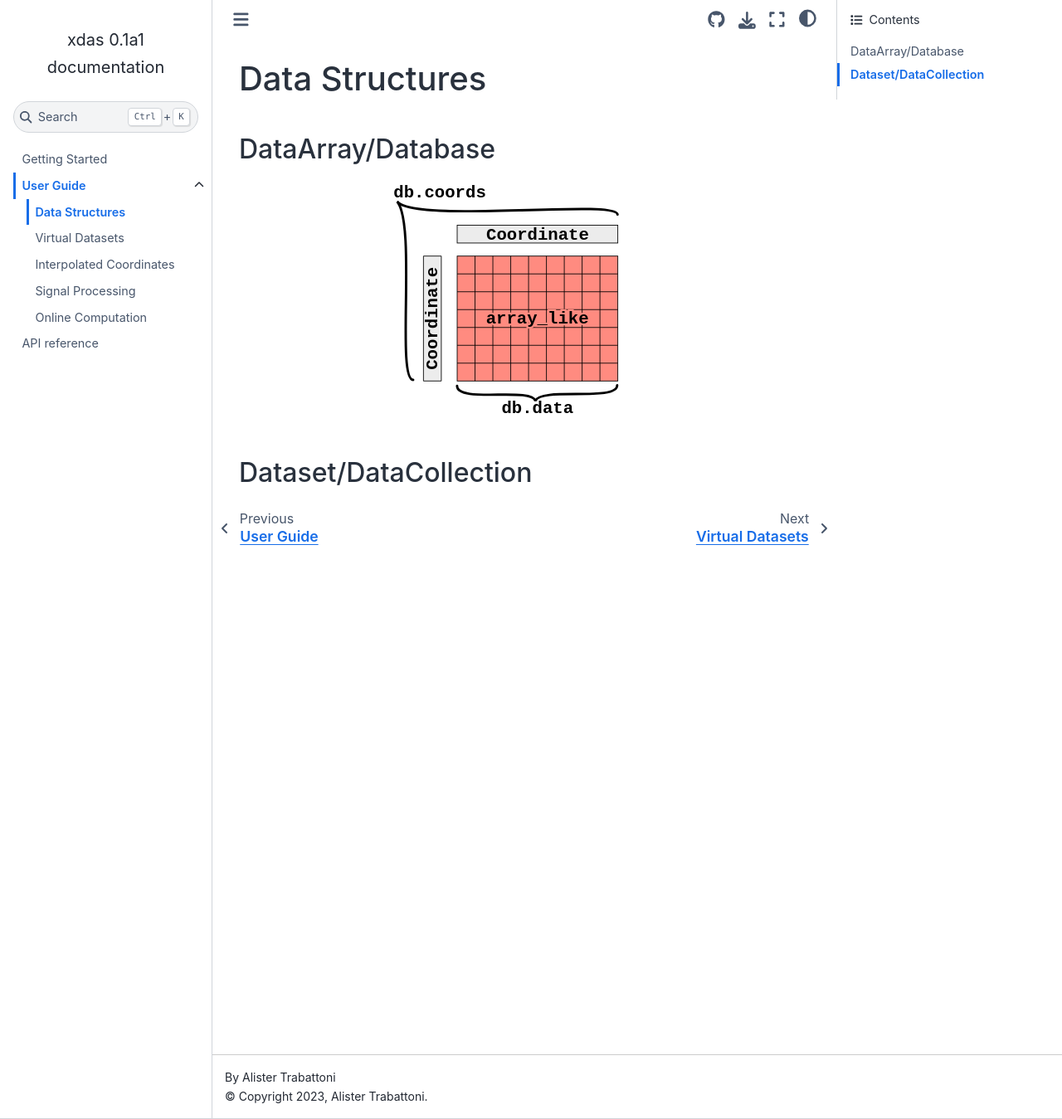
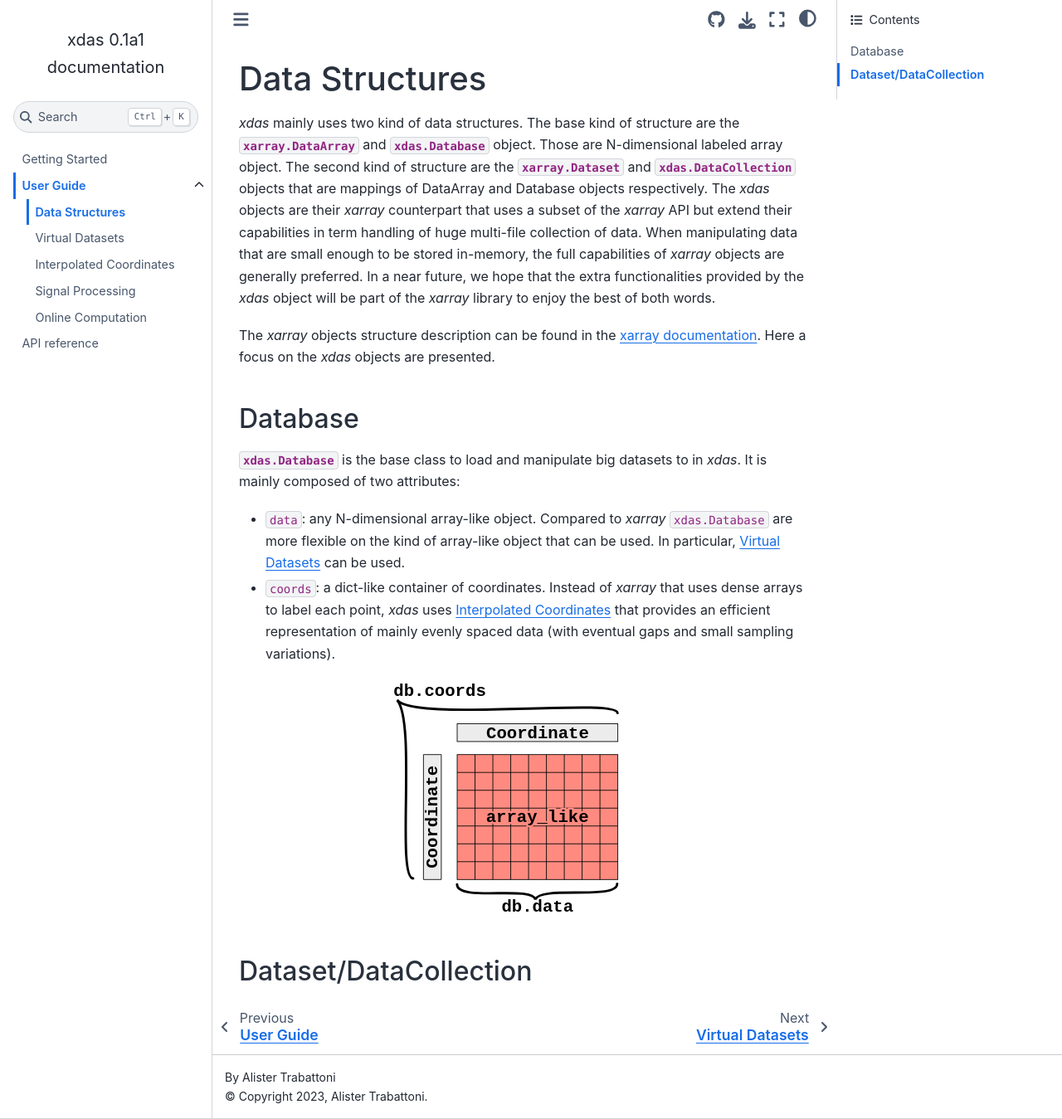
Before and after one commit to xdas-dev/xdas, a Sphinx documentation site: the page built from docs/user-guide/data-structures.md, in a window 1280 px wide and 1349 px high. Shown: the whole window at 83% size. Built offline with Sphinx 7.4.7 and the Sphinx Book theme 1.1.4, drawn with Linux system fonts in a browser that asks for light colours.

Commit message:
Some more documentation.

```diff
--- a/docs/conf.py
+++ b/docs/conf.py
@@ -36,6 +36,7 @@ extensions = [
     "sphinx_design",
     "sphinx.ext.autosummary",
     "sphinx.ext.coverage",
+    "sphinx.ext.intersphinx",
     "sphinx.ext.napoleon",
 ]
 
@@ -69,6 +70,14 @@ html_theme_options = dict(
     repository_url="https://github.com/xdas-dev/xdas",
 )
 
+
+# Configuration for intersphinx.
+intersphinx_mapping = {
+    "python": ("https://docs.python.org/3/", None),
+    "numpy": ("https://numpy.org/doc/stable", None),
+    "xarray": ("https://docs.xarray.dev/en/stable", None),
+}
+
 # -- Generate dummy data -----------------------------------------------------
 import os
 
--- a/docs/user-guide/data-structures.md
+++ b/docs/user-guide/data-structures.md
@@ -1,6 +1,33 @@
 # Data Structures
 
-## DataArray/Database
+*xdas* mainly uses two kind of data structures. The base kind of structure are the
+{py:class}`xarray.DataArray` and {py:class}`xdas.Database` object. Those are
+N-dimensional labeled array object. The second kind of structure are the
+{py:class}`xarray.Dataset` and {py:class}`xdas.DataCollection` objects that are
+mappings of DataArray and Database objects respectively. The *xdas* objects are their
+*xarray* counterpart that uses a subset of the *xarray* API but extend their capabilities
+in term handling of huge multi-file collection of data. When manipulating data that
+are small enough to be stored in-memory, the full capabilities of *xarray* objects are
+generally preferred. In a near future, we hope that the extra functionalities provided
+by the *xdas* object will be part of the *xarray* library to enjoy the best of both
+words.
+
+The *xarray* objects structure description can be found in the
+[xarray documentation](https://docs.xarray.dev/en/stable//user-guide/data-structures).
+Here a focus on the *xdas* objects are presented.
+
+## Database
+
+{py:class}`xdas.Database` is the base class to load and manipulate big datasets to in
+*xdas*. It is mainly composed of two attributes:
+
+- `data`: any N-dimensional array-like object. Compared to *xarray* `xdas.Database` are
+more flexible on the kind of array-like object that can be used. In particular,
+[](virtual-datasets.md) can be used.
+- `coords`: a dict-like container of coordinates. Instead of *xarray* that uses dense
+arrays to label each point, *xdas* uses [](interpolated-coordinates.md) that provides
+an efficient representation of mainly evenly spaced data (with eventual gaps and small
+sampling variations).
 
 ![](/_static/database.svg)
 
```
